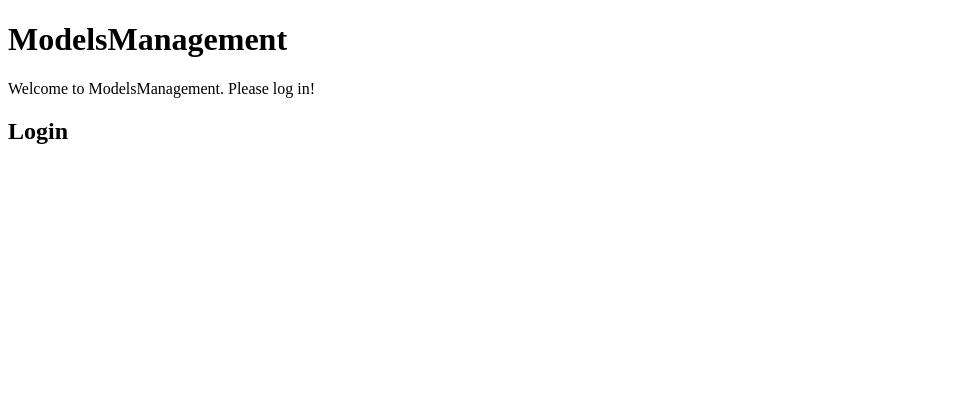
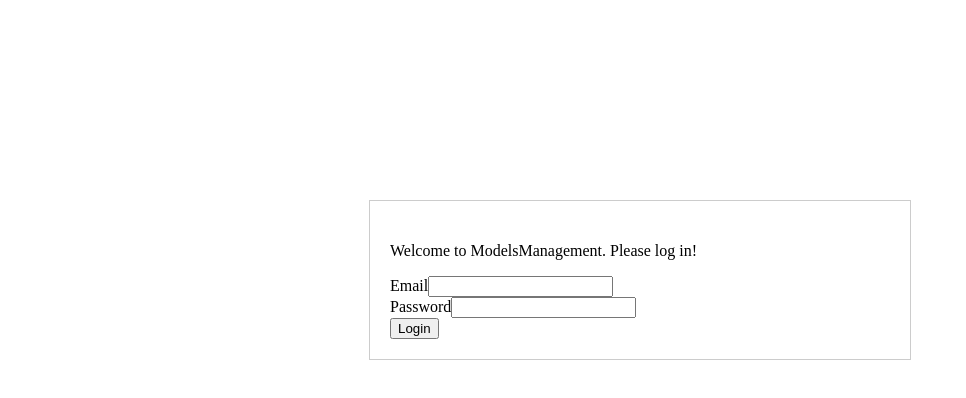
Before and after one commit to JTDT/ModelsApi, a Vue app in the folder Assignment3_ModelsManagement/: page / in a window 1280 px wide. Shown: the top 398 px of the page, without its empty margins (0-966 px from the left). Built offline with nearby package versions, Linux system fonts and the light colour scheme.

Commit message:
Login Form

```diff
--- a/Assignment3_ModelsManagement/src/components/Home.vue
+++ b/Assignment3_ModelsManagement/src/components/Home.vue
@@ -1,25 +1,36 @@
 <template>
-	<div class="home">
-		<h1>{{ msg }}</h1>
-		<p>Welcome to ModelsManagement. Please log in!</p>
+    <div class="home" id="login">
+        <h1>{{ msg }}</h1>
+        <p>Welcome to ModelsManagement. Please log in!</p>
         <form>
-            <h2>Login</h2>
+            <div class="form-group">
+                <label for="email">Email</label>
+                <input type="email" v-model="username">
+            </div>
+            <div class="form-group">
+                <label for="password">Password</label>
+                <input type="password" v-model="password" />
+            </div>
+            <button type="button" v-on:click="login()">Login</button>
         </form>
-	</div>
+    </div>
 </template>
 
 <script>
-    let username = "Poul"
-    let password = 123
+    let username;
+    let password;
+
     export default {
-        name: 'Home',
-        props: {
-            msg: String
+        data() {
+            return {
+                //username: "",
+                // password: "",
+
+            };
         },
-
         methods: {
             async login() {
-                fetch('http://localhost:1337/api/Account/login', {
+                fetch('http://localhost:44368/api/Account/login', {
                     method: 'POST',
                     body: JSON.stringify(
                         {
@@ -41,4 +52,12 @@
 
 <!-- Add "scoped" attribute to limit CSS to this component only -->
 <style scoped>
+     #login {
+        width: 500px;
+        border: 1px solid #CCCCCC;
+        background-color: #FFFFFF;
+        margin: auto;
+        margin-top: 200px;
+        padding: 20px;
+    }
 </style>
```
Also changed, not shown: 6 other files (tests, documents, lock files or other folders).
